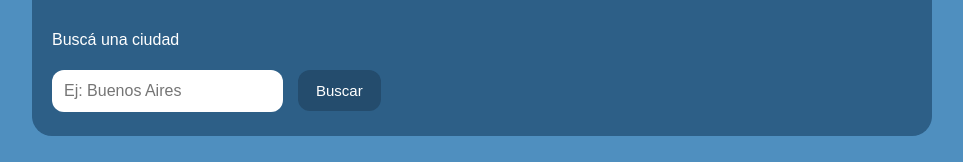
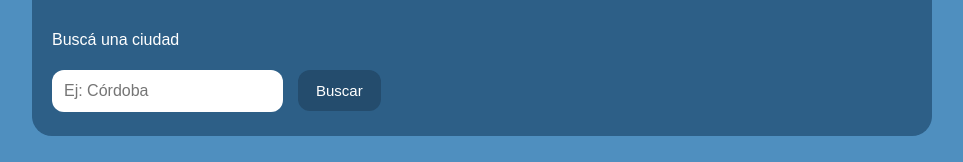
Before and after one commit to Facundoimhoff/CLIMA-APP, a React (Vite) app: page / in a window 1280 px wide. Shown: the part 136-298 px from the top of the page, without its empty margins (158-1121 px from the left). Built offline with nearby package versions, Linux system fonts and the light colour scheme.

Commit message:
Correccion de errores

```diff
--- a/src/COMPONENTES/CityList.jsx
+++ b/src/COMPONENTES/CityList.jsx
@@ -19,7 +19,10 @@ export default function CityList() {
       {
         ciudades.map((c, index) => (
 
-          <div key={index} className="cityItem">
+          <div
+            key={index}
+            className="cityItem"
+          >
 
             <p>{c.display_name}</p>
 
--- a/src/COMPONENTES/SearchBar.jsx
+++ b/src/COMPONENTES/SearchBar.jsx
@@ -13,20 +13,28 @@ export default function SearchBar() {
   const buscarCiudad = async () => {
 
     if (ciudad.trim() === "") {
+
       alert("Ingrese una ciudad")
+
       return
     }
 
     try {
 
       const respuesta = await axios.get(
+
         `https://nominatim.openstreetmap.org/search?q=${ciudad}&format=json`
+
       )
 
       navigate("/cities", {
+
         state: {
+
           ciudades: respuesta.data
+
         }
+
       })
 
     } catch (error) {
@@ -48,7 +56,7 @@ export default function SearchBar() {
 
       <input
         type="text"
-        placeholder="Ej: Buenos Aires"
+        placeholder="Ej: Córdoba"
         value={ciudad}
         onChange={(e) => setCiudad(e.target.value)}
       />
--- a/src/COMPONENTES/WeatherDetail.jsx
+++ b/src/COMPONENTES/WeatherDetail.jsx
@@ -22,7 +22,9 @@ export default function WeatherDetail() {
 
     try {
 
-      const respuesta = await axios.get(`https://api.open-meteo.com/v1/forecast?latitude=${lat}&longitude=${lon}&current=temperature_2m,relative_humidity_2m,apparent_temperature,weather_code&daily=temperature_2m_max,temperature_2m_min&timezone=auto`
+      const respuesta = await axios.get(
+
+        `https://api.open-meteo.com/v1/forecast?latitude=${lat}&longitude=${lon}&current=temperature_2m,relative_humidity_2m,apparent_temperature&daily=temperature_2m_max,temperature_2m_min&timezone=auto`
 
       )
 
@@ -38,7 +40,9 @@ export default function WeatherDetail() {
   }
 
   if (!clima) {
+
     return <h2>Cargando...</h2>
+
   }
 
   return (
--- a/src/main.jsx
+++ b/src/main.jsx
@@ -1,4 +1,5 @@
 import React from "react"
+
 import ReactDOM from "react-dom/client"
 
 import AppClima from "./AppClima"
@@ -6,7 +7,11 @@ import AppClima from "./AppClima"
 import "./App.css"
 
 ReactDOM.createRoot(document.getElementById("root")).render(
+
   <React.StrictMode>
+
     <AppClima />
+
   </React.StrictMode>
+
 )
```
Also changed, not shown: src/AppClima.jsx (line endings or trailing spaces).
